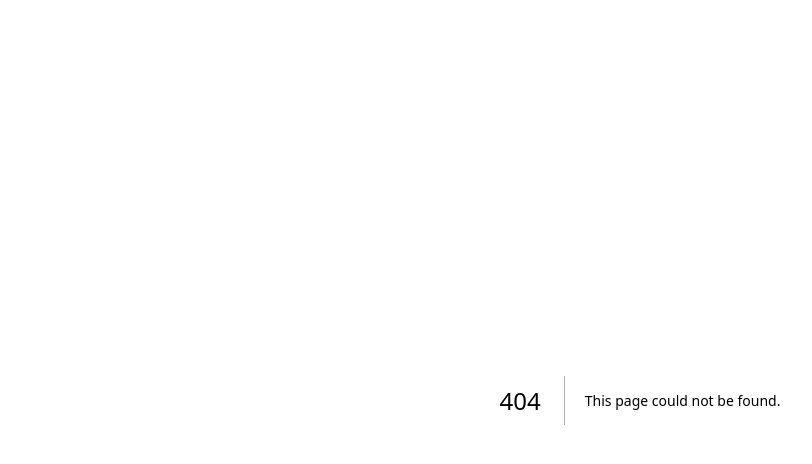
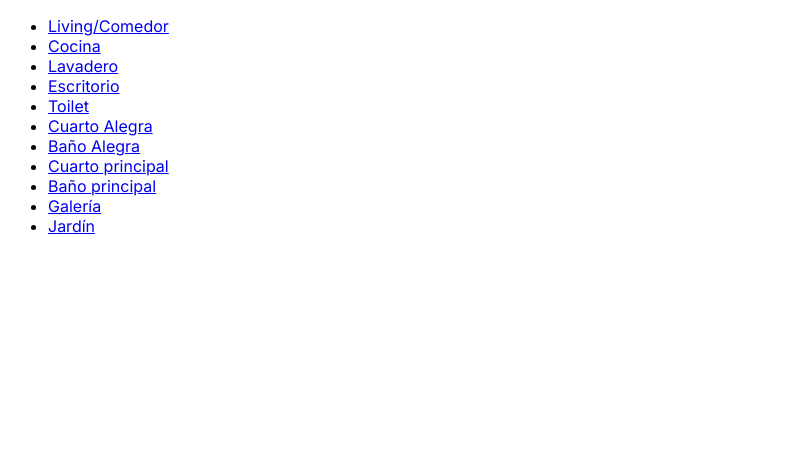
Before and after one commit to matiasmarcodelpont/concavo-estudio, a Next.js app: page /casa in a window 1280 px wide. Before the commit this address had no page. Shown: the top 464 px of the page, without its empty margins (0-812 px from the left). Built offline with nearby package versions, Linux system fonts and the light colour scheme.

Commit message:
casa concavo page

```diff
--- /dev/null
+++ b/src/app/casa/layout.tsx
@@ -0,0 +1,11 @@
+export default function CasaConcavoLayout({
+  children,
+}: Readonly<{
+  children: React.ReactNode
+}>) {
+  return (
+    <html lang='es'>
+      <body>{children}</body>
+    </html>
+  )
+}
--- /dev/null
+++ b/src/app/casa/page.tsx
@@ -0,0 +1,20 @@
+import Link from 'next/link'
+
+import { createRoomsRepository } from '@/data/repositories/rooms'
+import data from '@/data/data.json'
+
+export default function CasaConcavoHome() {
+  return (
+    <main>
+      <ul>
+        {createRoomsRepository(data.rooms)
+          .getRooms()
+          .map((room) => (
+            <li key={room.slug}>
+              <Link href={`/ambientes/${room.slug}`}>{room.name}</Link>
+            </li>
+          ))}
+      </ul>
+    </main>
+  )
+}
--- a/src/app/layout.tsx
+++ b/src/app/layout.tsx
@@ -14,7 +14,7 @@ export default function RootLayout({
   children: React.ReactNode;
 }>) {
   return (
-    <html lang="en">
+    <html lang="es">
       <body className={inter.className}>{children}</body>
     </html>
   );
--- a/src/data/data.json
+++ b/src/data/data.json
@@ -1,4 +1,72 @@
 {
+  "rooms": [
+    {
+      "slug": "living-comedor",
+      "name": "Living/Comedor",
+      "products": [],
+      "sponsors": []
+    },
+    {
+      "slug": "cocina",
+      "name": "Cocina",
+      "products": [],
+      "sponsors": []
+    },
+    {
+      "slug": "lavadero",
+      "name": "Lavadero",
+      "products": [],
+      "sponsors": []
+    },
+    {
+      "slug": "escritorio",
+      "name": "Escritorio",
+      "products": [],
+      "sponsors": []
+    },
+    {
+      "slug": "toilet",
+      "name": "Toilet",
+      "products": [],
+      "sponsors": []
+    },
+    {
+      "slug": "cuarto-alegra",
+      "name": "Cuarto Alegra",
+      "products": [],
+      "sponsors": []
+    },
+    {
+      "slug": "baño-alegra",
+      "name": "Baño Alegra",
+      "products": [],
+      "sponsors": []
+    },
+    {
+      "slug": "cuarto-principal",
+      "name": "Cuarto principal",
+      "products": [],
+      "sponsors": []
+    },
+    {
+      "slug": "baño-principal",
+      "name": "Baño principal",
+      "products": [],
+      "sponsors": []
+    },
+    {
+      "slug": "galeria",
+      "name": "Galería",
+      "products": [],
+      "sponsors": []
+    },
+    {
+      "slug": "jardin",
+      "name": "Jardín",
+      "products": [],
+      "sponsors": []
+    }
+  ],
   "products": [
     {
       "slug": "azulejos-los-peores",
--- a/src/data/repositories/products.ts
+++ b/src/data/repositories/products.ts
@@ -5,14 +5,14 @@ import { ConcavoProduct, DataSet, isConcavoProduct } from '../types'
  * @param data The application dataset
  * @returns The product repository with the data getters.
  */
-export function createProductsRepository(data: DataSet) {
+export function createProductsRepository(products: DataSet['products']) {
   return {
     /**
      * Concavo products are products without sponsors. This function returns all concavo products.
      * @returns The list of all concavo products.
      */
     getConcavoProducts(): ConcavoProduct[] {
-      return data.products.filter(isConcavoProduct)
-    }
+      return products.filter(isConcavoProduct)
+    },
   }
 }
--- /dev/null
+++ b/src/data/repositories/rooms.ts
@@ -0,0 +1,18 @@
+import { DataSet, Room } from '../types'
+
+/**
+ * Creates and returns the products repository
+ * @param data The application dataset
+ * @returns The room repository with the data getters.
+ */
+export function createRoomsRepository(rooms: DataSet['rooms']) {
+  return {
+    /**
+     * The rroms are the different spaces of CasaConcavo.
+     * @returns The list of all the rooms.
+     */
+    getRooms(): Room[] {
+      return rooms
+    },
+  }
+}
```
Also changed, not shown: src/app/page.tsx (+6 -6 lines), src/data/types.ts (+17 -8 lines), 1 other file (tests, documents, lock files or other folders).
